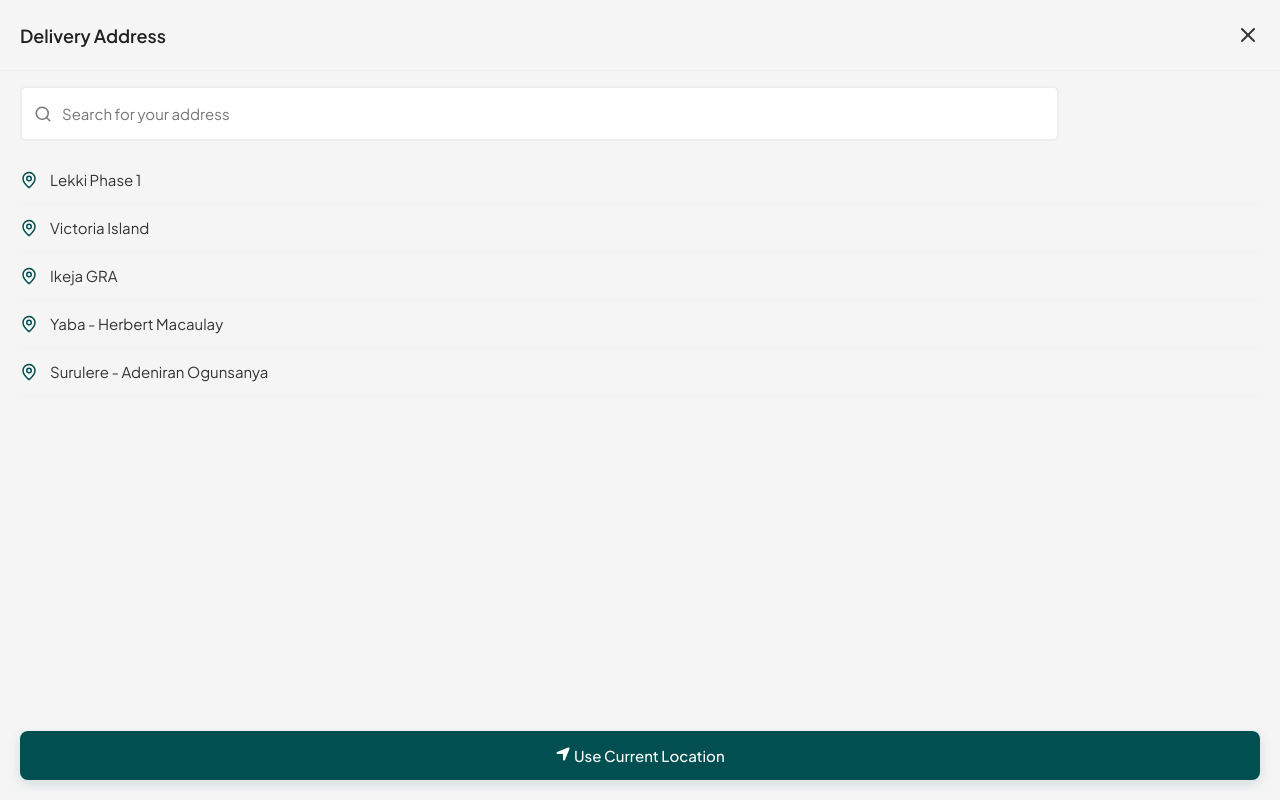
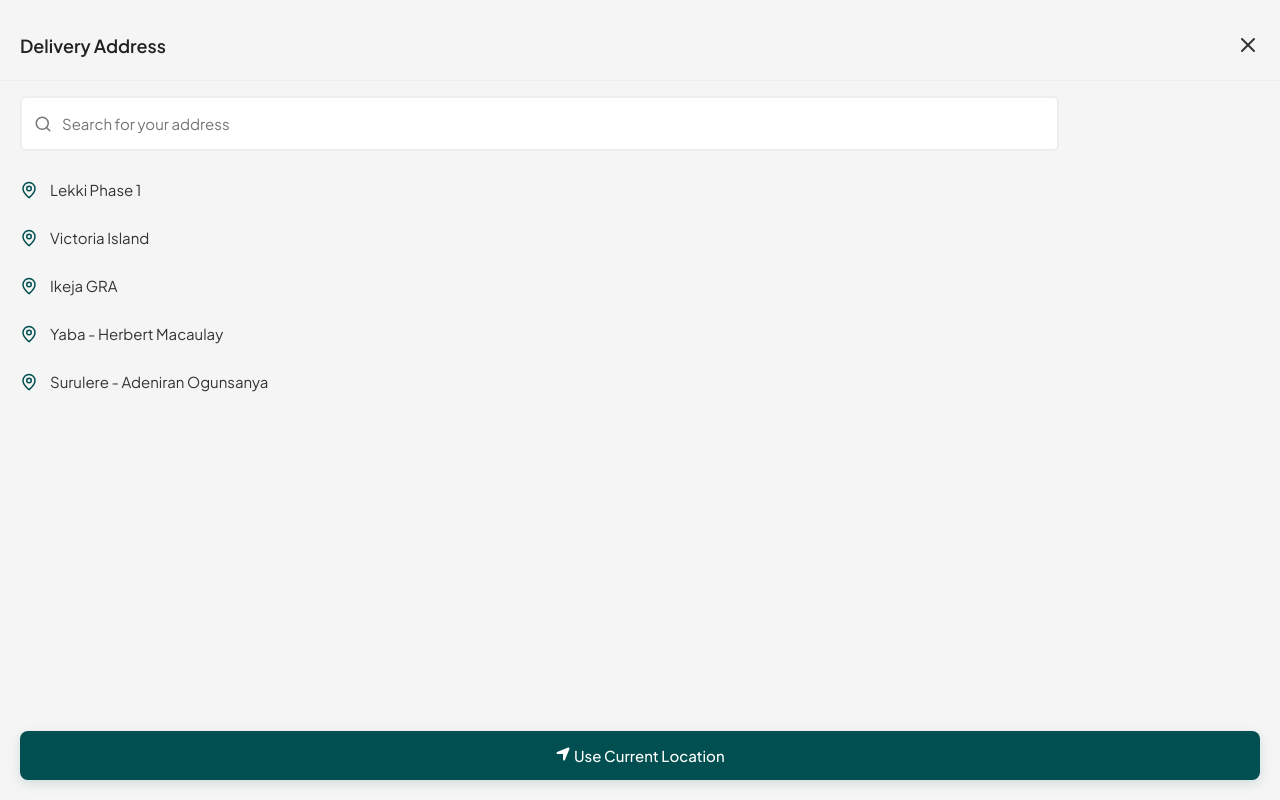
Before and after one commit to ay30bg/droppa, a React (Create React App) app: page /locations in a window 1280 px wide. Built offline with nearby package versions, Linux system fonts and the light colour scheme.

Commit message:
Update location.css

```diff
--- a/src/styles/location.css
+++ b/src/styles/location.css
@@ -20,6 +20,7 @@
   justify-content: space-between;
   align-items: center;
   height: 50px;
+  margin-top: 10px;
   padding: 10px 20px;
   border-bottom: 1px solid #eee;
   position: sticky;
@@ -95,11 +96,6 @@
   transition: 0.2s;
 }
 
-.suggestion-item:hover {
-  background: #f8f8f8;
-  padding-left: 6px;
-}
-
 /* Suggestion icon & text */
 .suggestion-icon {
   margin-right: 12px;
```
